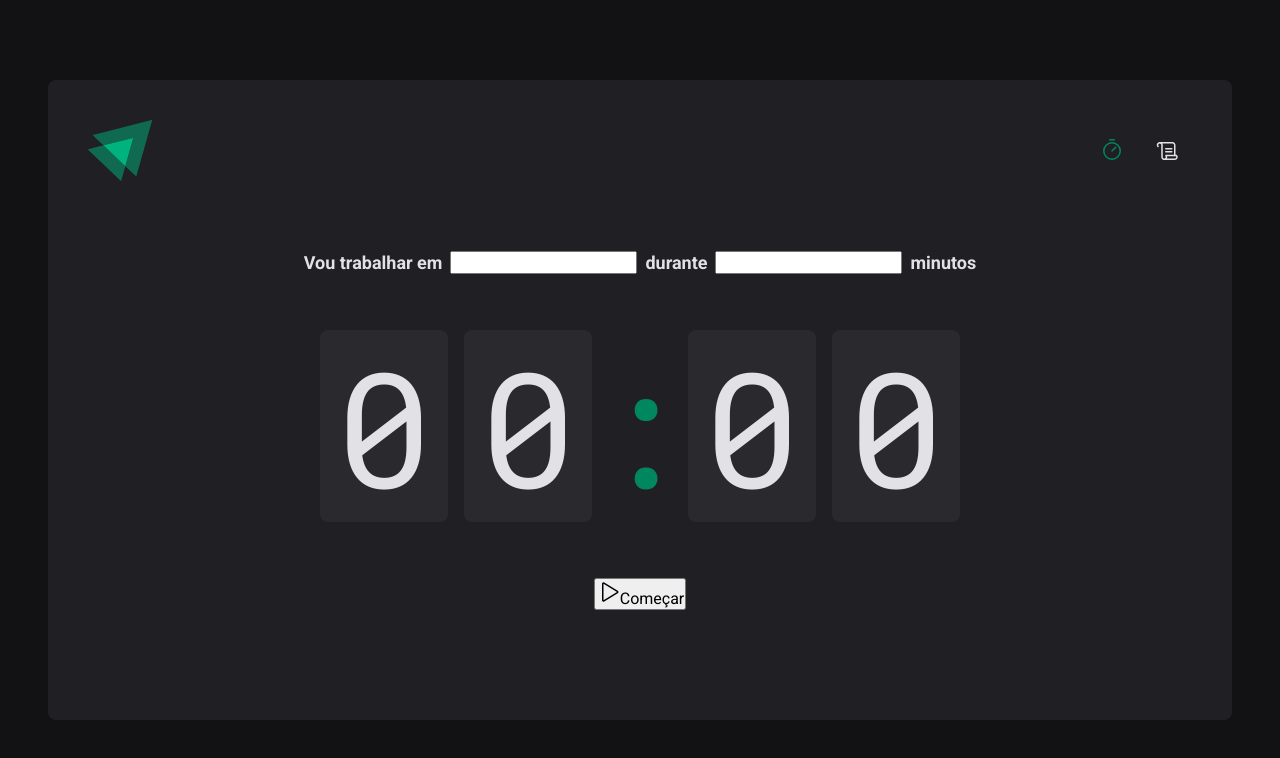
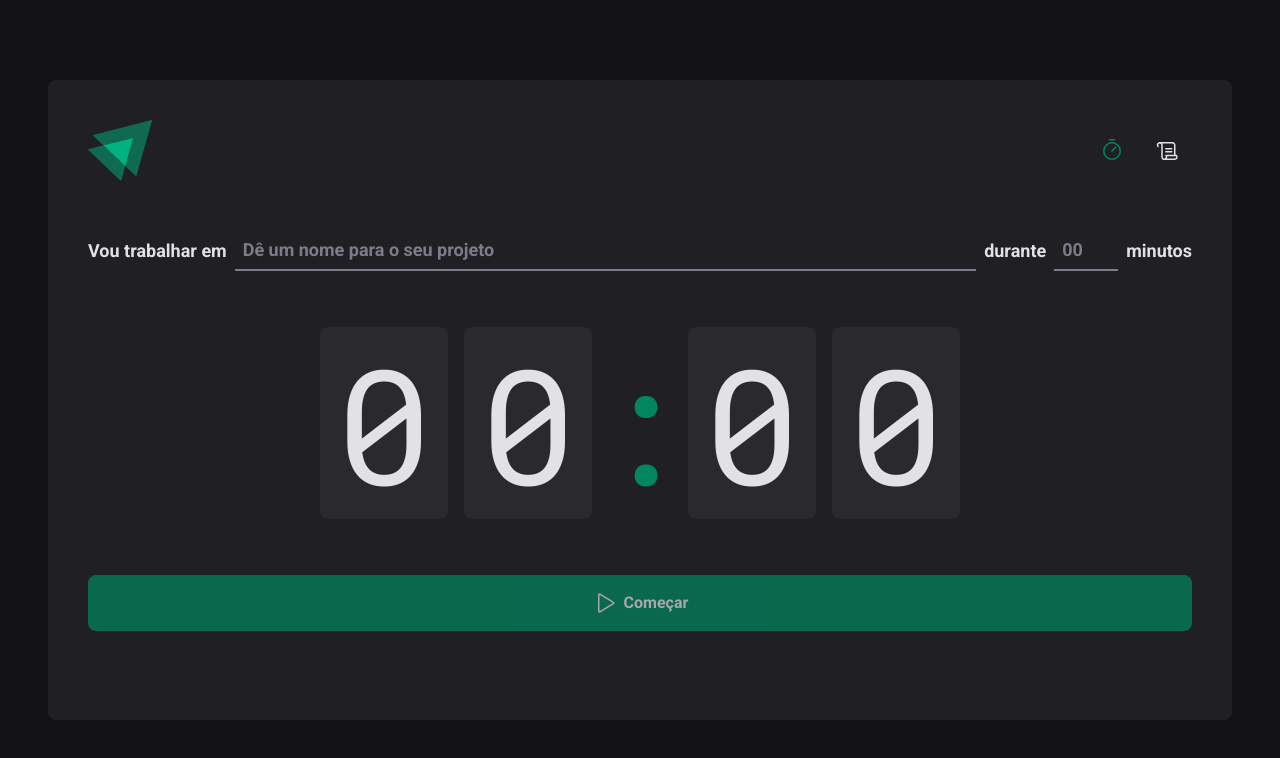
Before and after one commit to GuiCPessoa/Pomodoro_React, a React (Vite) app: page / in a window 1280 px wide. Shown: the top 758 px of the page. Built offline with nearby package versions, Linux system fonts and the light colour scheme.

Commit message:
Home page completed

```diff
--- a/src/pages/Home/index.tsx
+++ b/src/pages/Home/index.tsx
@@ -1,5 +1,5 @@
 import { Play } from "phosphor-react";
-import { CountdownContainer, FormContainer, HomeContainer, Separator } from "./styles";
+import { CountdownContainer, FormContainer, HomeContainer, MinutesAmountInput, Separator, StartCountdownButton, TaskInput } from "./styles";
 
 export function Home() {
     return(
@@ -7,10 +7,28 @@
             <form action="">
                <FormContainer>
                 <label htmlFor="">Vou trabalhar em</label>
-                    <input id="task" />
+                    <TaskInput
+                    id="task"
+                    placeholder="Dê um nome para o seu projeto"
+                    list="task-suggestions"/>
+
+
+                    <datalist id="task-suggestions">
+                        <option value="Projeto 1" />
+                        <option value="Projeto 2" />
+                        <option value="Projeto 3" />
+                        <option value="Projeto 4" />
+                    </datalist>
 
                     <label htmlFor="">durante</label>
-                    <input type="number" id="minutesAmount"/>
+                    <MinutesAmountInput
+                    type="number"
+                    id="minutesAmount"
+                    placeholder="00"
+                    step={5}
+                    min={5}
+                    max={60}
+                    />
 
                     <span>minutos</span>
                 </FormContainer>
@@ -23,10 +41,10 @@
                     <span>0</span>
                 </CountdownContainer>
 
-                <button type="submit">
+                <StartCountdownButton disabled type="submit">
                     <Play size={24}/>
                     Começar
-                </button>
+                </StartCountdownButton>
             </form>
         </HomeContainer>
     )
--- a/src/pages/Home/styles.ts
+++ b/src/pages/Home/styles.ts
@@ -12,8 +12,6 @@
         align-items: center;
         gap: 3.5rem;
     }
-
-
 `
 
 export const FormContainer = styled.div`
@@ -26,9 +24,41 @@
     font-size: 1.125rem;
     font-weight: bold;
     flex-wrap: wrap;
+`
+
+const BaseInput = styled.input`
+    background: transparent;
+    height: 2.5rem;
+    border: 0;
+    border-bottom: 2px solid ${(props) => props.theme['gray-500']};
+    font-weight: bold;
+    font-size: 1.125rem;
+    padding: 0 0.5rem;
+    color: ${(props) => props.theme['gray-100']};
+
+    &:focus {
+        box-shadow: none;
+        border-color: ${(props) => props.theme['green-500']};
+    }
+
+
+    &::placeholder {
+        color: ${(props) => props.theme['gray-500']}
+    }
+`
 
 
 
+export const TaskInput = styled(BaseInput)`
+    flex: 1;
+    &::-webkit-calendar-picker-indicator{
+        display: none !important;
+    }
+`
+
+
+export const MinutesAmountInput = styled(BaseInput)`
+    width: 4rem;
 `
 
 export const CountdownContainer = styled.div`
@@ -56,3 +86,33 @@
     display: flex;
     justify-content: center;
 `
+
+
+export const StartCountdownButton = styled.button`
+    width: 100%;
+    border: 0;
+    padding: 1rem;
+    border-radius: 8px;
+
+    display: flex;
+    align-items: center;
+    justify-content: center;
+
+    gap: 0.5rem;
+    font-weight: bold;
+
+    cursor: pointer;
+
+    background: ${(props) => props.theme['green-500']};
+    color: ${(props) => props.theme['gray-100']};
+
+    &:disabled {
+        opacity: 0.7;
+        cursor: not-allowed;
+    }
+
+    &:not(:disabled):hover {
+        background: ${(props) => props.theme['green-700']}
+    }
+
+`
```
